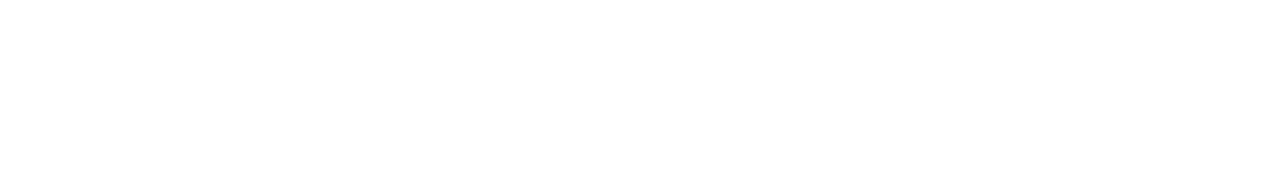
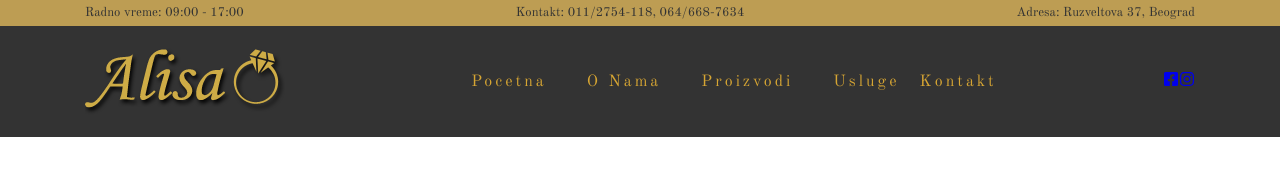
Before and after one commit to maximus986/zlatara-alisa, a Gatsby site: page / in a window 1280 px wide. Built offline with nearby package versions, Linux system fonts and the light colour scheme; Gatsby itself is replaced by a stand-in of ours.

Commit message:
Create header

```diff
--- a/gatsby-config.js
+++ b/gatsby-config.js
@@ -22,6 +22,7 @@
     `gatsby-transformer-sharp`,
     `gatsby-plugin-sharp`,
     `gatsby-plugin-styled-components`,
+    `gatsby-plugin-transition-link`,
     {
       resolve: `gatsby-plugin-manifest`,
       options: {
@@ -31,7 +32,7 @@
         background_color: `#663399`,
         theme_color: `#663399`,
         display: `minimal-ui`,
-        icon: `src/images/alisa.png`, // This path is relative to the root of the site.
+        icon: `src/images/logo.png`, // This path is relative to the root of the site.
       },
     },
     // this (optional) plugin enables Progressive Web App + Offline functionality
--- a/package.json
+++ b/package.json
@@ -14,13 +14,16 @@
     "gatsby-plugin-sass": "^2.1.12",
     "gatsby-plugin-sharp": "^2.2.13",
     "gatsby-plugin-styled-components": "^3.1.3",
+    "gatsby-plugin-transition-link": "^1.12.4",
     "gatsby-source-filesystem": "^2.1.11",
     "gatsby-transformer-sharp": "^2.2.7",
+    "gsap": "^2.1.3",
     "node-sass": "^4.12.0",
     "prop-types": "^15.7.2",
     "react": "^16.9.0",
     "react-dom": "^16.9.0",
     "react-helmet": "^5.2.1",
+    "react-icons": "^3.7.0",
     "styled-components": "^4.3.2"
   },
   "devDependencies": {
--- /dev/null
+++ b/src/components/Header.js
@@ -0,0 +1,103 @@
+import React from 'react';
+import AniLink from "gatsby-plugin-transition-link/AniLink";
+import links from '../static-data/links';
+import socialLinks from '../static-data/social-links';
+import logo from "../images/logo.png"
+import styled from 'styled-components';
+import { FaAlignRight } from "react-icons/fa";
+import Container from '../styled-components/Container';
+
+const Header = ({ className }) => {
+  return(
+    <header className={className}>
+      <div className="header-top">
+        <Container>
+          <div className="info">
+            <p className="info-item">Radno vreme: 09:00 - 17:00</p>
+            <p className="info-item">Kontakt: 011/2754-118, 064/668-7634</p>
+            <p className="info-item">Adresa: Ruzveltova 37, Beograd</p>
+          </div>
+        </Container>
+      </div>
+      <div className="main-header-wrapper">
+      <Container>
+      <div className="main-header">
+        <AniLink fade to="/">
+          <img src={logo} alt="Logo"/>
+        </AniLink>
+        <button type="button" className="toggle-btn">
+            <FaAlignRight className="toggle-btn__icon" />
+          </button>
+        <nav className="navbar">
+          <ul className="main-nav">
+            {
+              links.map((link, index) => {
+                return (
+                  <li key={index} className="main-nav__item">
+                    <AniLink fade to={link.path} className="main-nav__link">{link.text}</AniLink>
+                  </li>
+                )
+              })
+            }
+          </ul>
+        </nav>
+        <div className="social-icons">
+            {
+              socialLinks.map((link, index) => {
+                return (
+                  <a key={index} href={link.url} className="social-link" target="_blank">{link.icon}</a>
+                )
+              })
+            }
+        </div>
+      </div>
+        </Container>
+      </div>
+    </header>
+  );
+}
+
+export default styled(Header)`
+  .header-top {
+    padding: 5px 0;
+    background: var(--secondary-color);
+    .info {
+      display: flex;
+      align-items: center;
+      justify-content: space-between;
+      &-item {
+       font-size: 0.8rem;
+      }
+    }
+  }
+  .main-header-wrapper {
+    padding: 15px 0;
+    background: var(--main-dark);
+    .main-header {
+      display: flex;
+      align-items: center;
+      justify-content: space-between;
+      .logo {
+
+      }
+       .toggle-btn {
+        display: none;
+      }
+      .main-nav {
+        display: flex;
+        align-items: center;
+        list-style: none;
+        &__item {
+          &:not(:last-of-type) {
+            margin: 0 20px;
+          }
+        }
+        &__link {
+          color: var(--main-color);
+          text-transform: capitalize;
+          letter-spacing: 3px;
+        }
+      }
+    }
+  }
+`
--- a/src/components/layout.js
+++ b/src/components/layout.js
@@ -1,9 +1,12 @@
 import React from 'react'
+import Header from '../components/Header';
+import Container from '../styled-components/Container';
 import '../styles/layout.css';
 
 export default function Layout({children}) {
   return (
     <div>
+      <Header />
       {children}
     </div>
   )
--- /dev/null
+++ b/src/static-data/links.js
@@ -0,0 +1,22 @@
+export default [
+  {
+    path: "/",
+    text: "pocetna",
+  },
+  {
+    path: "/o-nama",
+    text: "o nama",
+  },
+  {
+    path: "/proizvodi",
+    text: "proizvodi",
+  },
+  {
+    path: "/usluge",
+    text: "usluge",
+  },
+  {
+    path: "/kontakt",
+    text: "kontakt",
+  },
+]
--- /dev/null
+++ b/src/static-data/social-links.js
@@ -0,0 +1,13 @@
+import React from "react"
+
+import { FaFacebookSquare, FaInstagram} from "react-icons/fa"
+export default [
+  {
+    icon: <FaFacebookSquare />,
+    url: "https://www.facebook.com/pages/category/Jewelry-Watches/Zlatara-Alisa-1678455885784989/",
+  },
+  {
+    icon: <FaInstagram />,
+    url: "https://www.instagram.com/zlatara_alisa/?hl=en",
+  }
+]
--- /dev/null
+++ b/src/styled-components/Container.js
@@ -0,0 +1,23 @@
+import styled from 'styled-components';
+
+const Container = styled.div`
+  padding: 0 15px;
+  @media (min-width: 576px) {
+    width: 540px;
+    margin: 0 auto
+  }
+  @media (min-width: 768px) {
+    width: 720px;
+  }
+  @media (min-width: 992) {
+    width: 960px;
+  }
+  @media (min-width: 1200px) {
+    width: 1140px;
+  }
+  @media (min-width: 1600px) {
+    width: 1540px;
+  }
+`
+
+export default Container;
--- a/src/styles/layout.css
+++ b/src/styles/layout.css
@@ -5,6 +5,12 @@
   --secondary-color: #bd9d53;
   --main-dark: #333;
   --main-white: #fff;
+}
+
+* {
+  margin: 0;
+  padding: 0;
+  box-sizing: border-box;
 }
 
 html {
@@ -15,10 +21,16 @@
   font-family: 'Old Standard TT', serif;
   background: var(--main-white);
   color: var(--main-dark);
+  margin: 0;
+  padding: 0;
 }
 
 body *:focus {
   outline: none;
+}
+
+a {
+  text-decoration: none;
 }
 
 @media (min-width: 992px) {
```
Also changed, not shown: src/images/logo.png (renamed from src/images/alisa.png), 1 other file.
